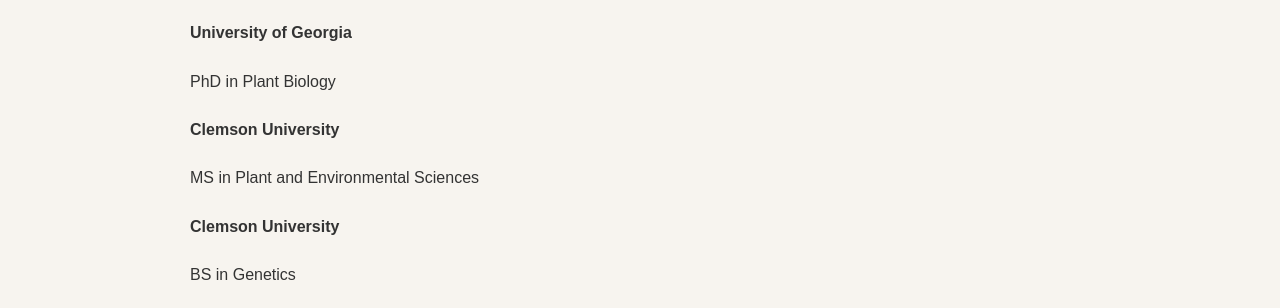
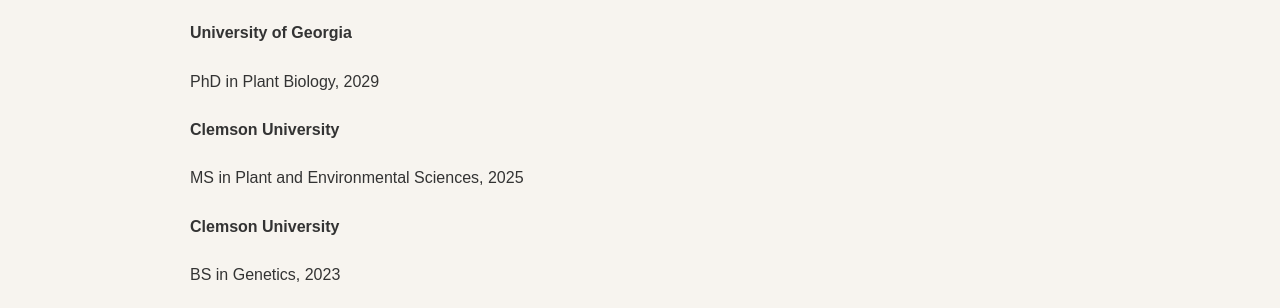
Before and after one commit to MeredithAmeliaCobb/MeredithAmeliaCobb.github.io, a plain HTML site: page resumeandcv.html in a window 1280 px wide. Shown: the part 467-775 px from the top of the page. Drawn offline with Linux system fonts and the light colour scheme.

Commit message:
Add graduation years to education section

```diff
--- a/resumeandcv.html
+++ b/resumeandcv.html
@@ -39,17 +39,17 @@
 
         <h4>University of Georgia</h4>
         <p>
-            PhD in Plant Biology
+            PhD in Plant Biology, 2029
         </p>
 
         <h4>Clemson University</h4>
         <p>
-            MS in Plant and Environmental Sciences
+            MS in Plant and Environmental Sciences, 2025
         </p>
 
         <h4>Clemson University</h4>
         <p>
-            BS in Genetics
+            BS in Genetics, 2023
         </p>
 
         <!-- RESEARCH EXPERIENCE -->
```
